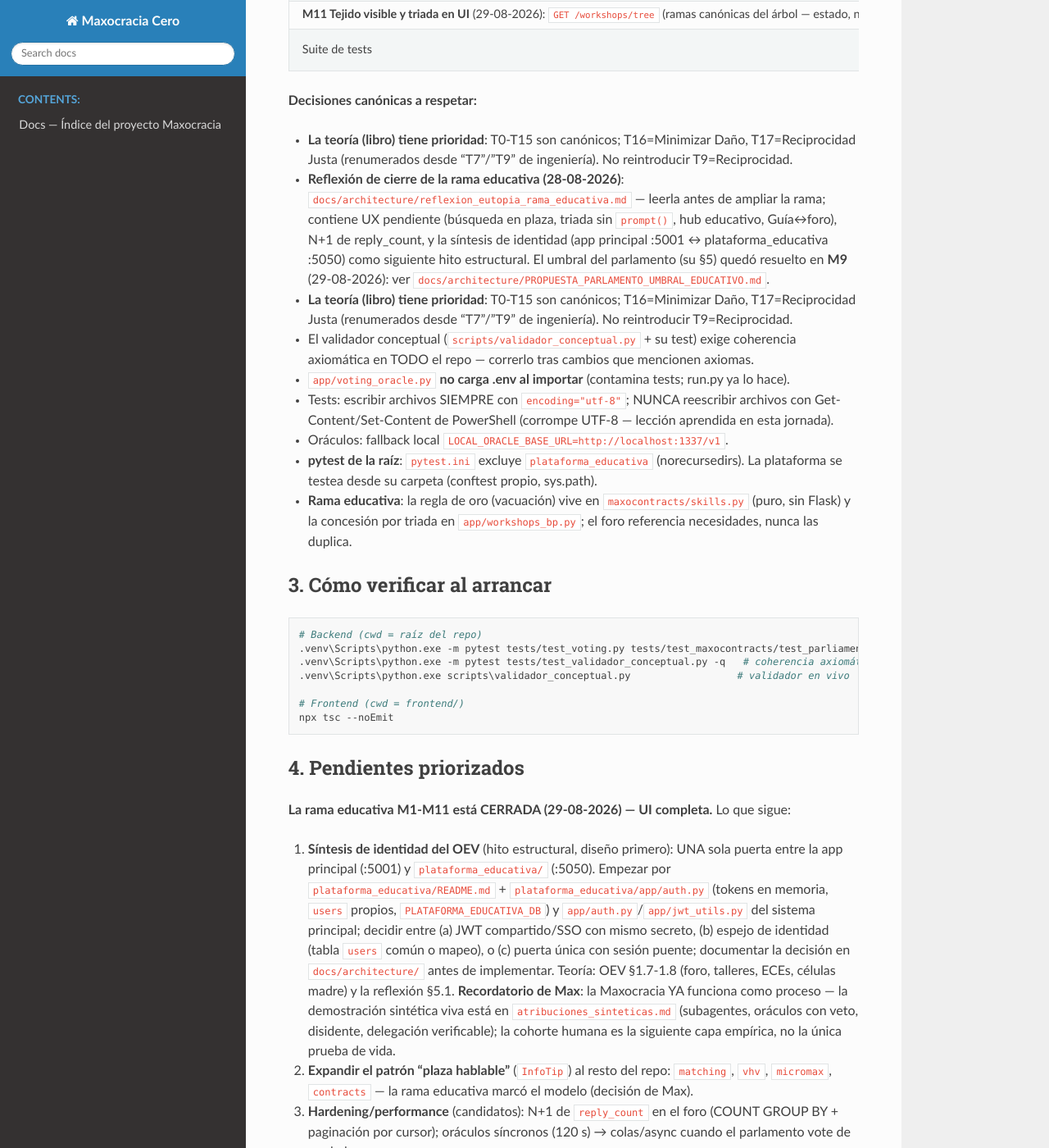
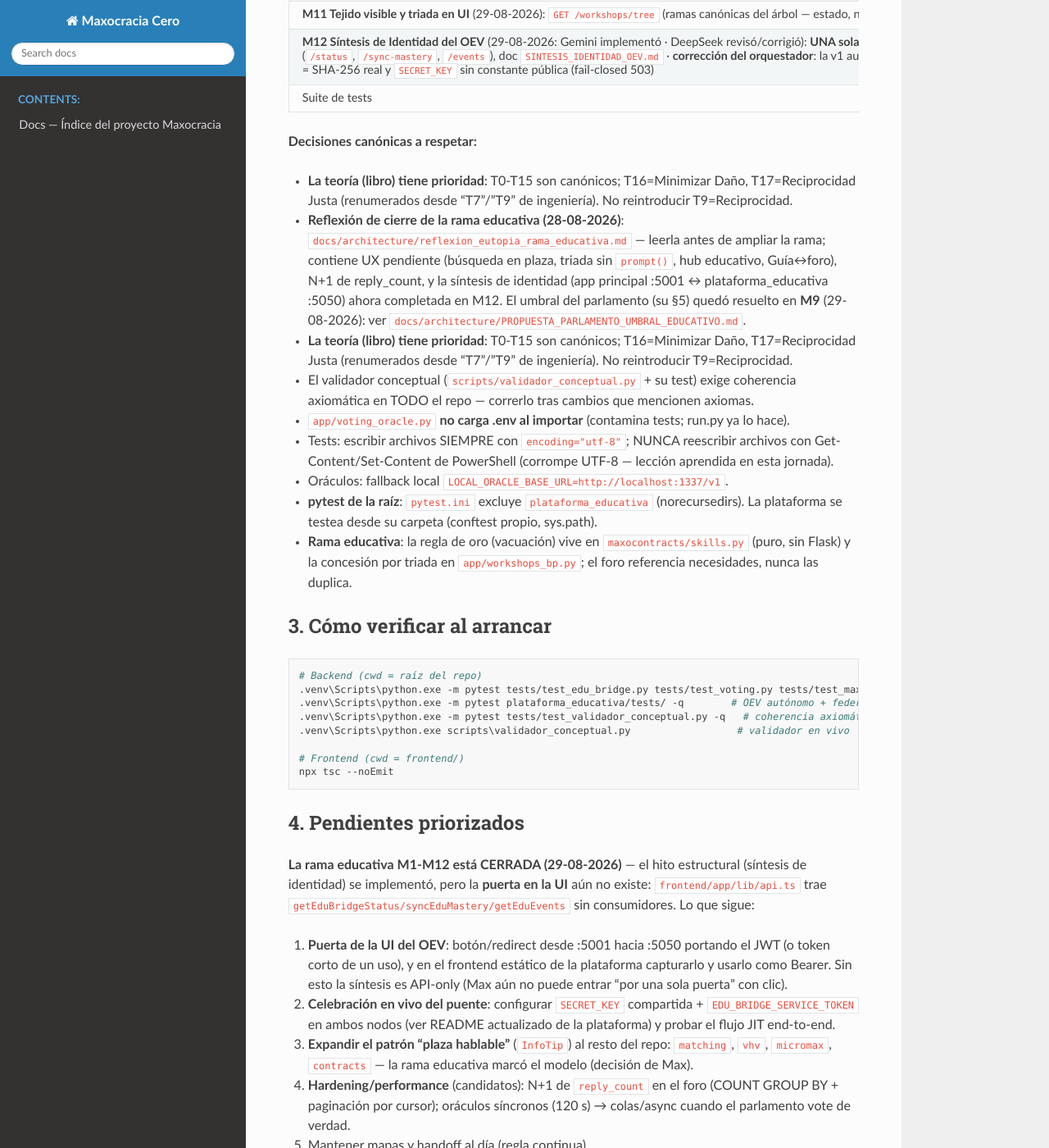
Before and after one commit to maxnelsonlopez/maxocracia-cero, a Sphinx documentation site: the page built from docs/SESION_NEXT_PROMPT.md, in a window 1280 px wide and 1400 px high, scrolled down 2210 px. Shown: the whole window at 82% size. Built offline with Sphinx 7.4.7 and the Read the Docs theme 3.1.0, drawn with Linux system fonts in a browser that asks for light colours; pages that are not in the unit, such as notebooks, are missing from menus.

Commit message:
docs(educacion): sintesis de identidad del OEV - arquitectura, correcciones y atribucion
SINTESIS_IDENTIDAD_OEV.md: doc canonico (Gemini) + seccion de correccion de gobernanza.
README plataforma: como federar (SECRET_KEY compartida + EDU_BRIDGE_SERVICE_TOKEN).
atribuciones: Gemini como autora del M12; revision/correccion del orquestador cabal.
handoff: M12 con revision, suite 872/872 y pendientes (puerta UI / celebracion en vivo).

````diff
--- a/docs/SESION_NEXT_PROMPT.md
+++ b/docs/SESION_NEXT_PROMPT.md
@@ -69,8 +69,9 @@ antes de tocar código. Mantenlo actualizado al cerrar cada jornada.
 | **Rama educativa M1-M8** (28-08-2026, sesión con Max): INV2-EDU en motor; **M2 Foro Abierto** + respuestas (22 tests), **M3 Talleres + regla de oro** (`maxocontracts/skills.py`; triada con veto), **M4 Grupos/ECEs + Células Madre** (12 tests), **M5 UI** + puente `educacion_indice()`, **M6 árbol de habilidades** (`maxocontracts/tree.py`, 20 tests), **M7 Form Cero con años** (`educacion_anos` + puente vivo; 12 tests; revisado por MiniMax), **M8 puente siamés foro↔Plaza de Apoyo** (Cap 12.3.1/bombeo: la necesidad del foro sangra a `participant_needs` — la tabla del matching — sin duplicados; `in_plaza` T13) · MiniMax redactó la guía del foro y revisó M7 | ✅ M1-M8 + docs |
 | **M9 Parlamento Educativo** (29-08-2026): el umbral canónico del puente años↔índice deja de ser constante sagrada — `POST/GET /voting/parliament/educativo` (categoría critical 60/75, T13), acción vinculante `set_edu_umbral`, tablas `edu_parameters`/`edu_parameter_resolutions` (CHECK 12-30), `educacion_indice(anos, umbral)` parametrizada + `get_edu_umbral_anios()` con fallback al canon, anti-flip-flop 14 días, escalera N1+ en ambos parlamentos, finitud (NaN/∞) y no-bool en ambos validadores · Nemotron revisó el diseño (confirmó Rondas/δ, detectó el hueco anti-flip-flop) y MiniMax la propuesta (corrigió atribuciones: "parlamento" no es término del libro — es Cap. 11 §11.7; el 60% de quórum vive en el blueprint) | ✅ **pendiente de la rama CERRADO** · doc `PROPUESTA_PARLAMENTO_UMBRAL_EDUCATIVO.md` · 🔴 siguiente hito estructural: **síntesis de identidad del OEV** (:5001 ↔ :5050) |
 | **M10 Plaza Hablable** (29-08-2026, decisión de Max): **la UI habla en lenguaje de calle, el concepto complejo vive en ayuda emergente** — `InfoTip.tsx` (componente reutilizable ℹ️, hover/clic; `Input` acepta `hint`) + etiquetas humanas en `/foro`, `/talleres`, `/grupos`, `/guia`, `/votaciones` (ParlamentoParams → "Los valores de la vida"; ParlamentoEducativo → "La escuela que queremos") y Form Cero ("¿Cuántos años has estudiado?"). Incluye **búsqueda textual en la plaza** (`GET /forum/posts?q=`, literal + case-insensitive, 6 tests), **hub educativo** (tres caminos con enlaces), **Guía↔foro** (la Guía anuncia la plaza) y **UI del Parlamento Educativo** en `/votaciones` | ✅ (tsc limpio; commits `f2fc7f5`, `c447c9d`, `93543d3`) |
-| **M11 Tejido visible y triada en UI** (29-08-2026): `GET /workshops/tree` (ramas canónicas del árbol — estado, no tribunal), detalle del taller con lista de inscritos, y **concesión por modal** (sin `prompt()/confirm()` — el último ítem UX de la reflexión): solo el facilitador ve el botón; avales explicados con InfoTip; horas de mentoría | ✅ (3 tests; commits `d4c5a24`, `b6639ed`) · **La UI del OEV de la rama educativa está COMPLETA** — queda solo la síntesis de identidad (:5001 ↔ :5050) |
-| Suite de tests | **858/858** (verificado 29-08-2026 tras M9; plataforma educativa 32/32 en su propio venv/contexto — excluida de la recolección raíz vía `pytest.ini` `norecursedirs`; validador conceptual OK) |
+| **M11 Tejido visible y triada en UI** (29-08-2026): `GET /workshops/tree` (ramas canónicas del árbol — estado, no tribunal), detalle del taller con lista de inscritos, y **concesión por modal** (sin `prompt()/confirm()` — el último ítem UX de la reflexión): solo el facilitador ve el botón; avales explicados con InfoTip; horas de mentoría | ✅ (3 tests; commits `d4c5a24`, `b6639ed`) |
+| **M12 Síntesis de Identidad del OEV** (29-08-2026: Gemini implementó · DeepSeek revisó/corrigió): **UNA sola puerta de identidad** entre :5001 y :5050 — autenticación híbrida en `plataforma_educativa/app/auth.py` (tokens locales en memoria + JWTs federados con clave compartida, JIT vinculando `maxo_user_id`, migración idempotente), blueprint `app/edu_bridge_bp.py` (`/status`, `/sync-mastery`, `/events`), doc `SINTESIS_IDENTIDAD_OEV.md` · **corrección del orquestador**: la v1 auto-promovía N0→N1 con un POST del propio usuario (la escalera se compraba) → ahora el nodo OEV reporta con token de servicio `EDU_BRIDGE_SERVICE_TOKEN` (fail-closed 403), **sin auto-promoción** (la escalera es del primer acuerdo, Cap. 13), `t13_hash` = SHA-256 real y `SECRET_KEY` sin constante pública (fail-closed 503) | ✅ (40/40 en OEV —6 JWT + 1 fail-closed—, 5/5 puente corregido, tsc limpio) |
+| Suite de tests | **862/862** (verificado 29-08-2026 tras M12; plataforma educativa 40/40; tsc limpio; validador conceptual OK) |
 
 **Decisiones canónicas a respetar:**
 - **La teoría (libro) tiene prioridad**: T0-T15 son canónicos; T16=Minimizar Daño, T17=Reciprocidad
@@ -78,7 +79,7 @@ antes de tocar código. Mantenlo actualizado al cerrar cada jornada.
 - **Reflexión de cierre de la rama educativa (28-08-2026)**: `docs/architecture/reflexion_eutopia_rama_educativa.md`
   — leerla antes de ampliar la rama; contiene UX pendiente (búsqueda en plaza, triada sin
   `prompt()`, hub educativo, Guía↔foro), N+1 de reply_count, y la síntesis de identidad
-  (app principal :5001 ↔ plataforma_educativa :5050) como siguiente hito estructural.
+  (app principal :5001 ↔ plataforma_educativa :5050) ahora completada en M12.
   El umbral del parlamento (su §5) quedó resuelto en **M9** (29-08-2026): ver
   `docs/architecture/PROPUESTA_PARLAMENTO_UMBRAL_EDUCATIVO.md`.
 - **La teoría (libro) tiene prioridad**: T0-T15 son canónicos; T16=Minimizar Daño, T17=Reciprocidad
@@ -99,7 +100,8 @@ antes de tocar código. Mantenlo actualizado al cerrar cada jornada.
 
 ```powershell
 # Backend (cwd = raíz del repo)
-.venv\Scripts\python.exe -m pytest tests/test_voting.py tests/test_maxocontracts/test_parliament.py tests/test_parlamento_educativo.py tests/test_sdv_educacion_puente.py -q
+.venv\Scripts\python.exe -m pytest tests/test_edu_bridge.py tests/test_voting.py tests/test_maxocontracts/test_parliament.py tests/test_parlamento_educativo.py tests/test_sdv_educacion_puente.py -q
+.venv\Scripts\python.exe -m pytest plataforma_educativa/tests/ -q        # OEV autónomo + federado
 .venv\Scripts\python.exe -m pytest tests/test_validador_conceptual.py -q   # coherencia axiomática
 .venv\Scripts\python.exe scripts\validador_conceptual.py                  # validador en vivo
 
@@ -109,26 +111,16 @@ npx tsc --noEmit
 
 ## 4. Pendientes priorizados
 
-**La rama educativa M1-M11 está CERRADA (29-08-2026) — UI completa.** Lo que sigue:
+**La rama educativa M1-M12 está CERRADA (29-08-2026)** — el hito estructural (síntesis de identidad) se implementó, pero la **puerta en la UI** aún no existe: `frontend/app/lib/api.ts` trae `getEduBridgeStatus/syncEduMastery/getEduEvents` sin consumidores. Lo que sigue:
 
-1. **Síntesis de identidad del OEV** (hito estructural, diseño primero): UNA sola puerta
-   entre la app principal (:5001) y `plataforma_educativa/` (:5050). Empezar por
-   `plataforma_educativa/README.md` + `plataforma_educativa/app/auth.py` (tokens en
-   memoria, `users` propios, `PLATAFORMA_EDUCATIVA_DB`) y `app/auth.py`/`app/jwt_utils.py`
-   del sistema principal; decidir entre (a) JWT compartido/SSO con mismo secreto,
-   (b) espejo de identidad (tabla `users` común o mapeo), o (c) puerta única con
-   sesión puente; documentar la decisión en `docs/architecture/` antes de implementar.
-   Teoría: OEV §1.7-1.8 (foro, talleres, ECEs, células madre) y la reflexión §5.1.
-   **Recordatorio de Max**: la Maxocracia YA funciona como proceso — la demostración
-   sintética viva está en `atribuciones_sinteticas.md` (subagentes, oráculos con veto,
-   disidente, delegación verificable); la cohorte humana es la siguiente capa empírica,
-   no la única prueba de vida.
-2. **Expandir el patrón "plaza hablable"** (`InfoTip`) al resto del repo: `matching`,
+1. **Puerta de la UI del OEV**: botón/redirect desde :5001 hacia :5050 portando el JWT (o token corto de un uso), y en el frontend estático de la plataforma capturarlo y usarlo como Bearer. Sin esto la síntesis es API-only (Max aún no puede entrar "por una sola puerta" con clic).
+2. **Celebración en vivo del puente**: configurar `SECRET_KEY` compartida + `EDU_BRIDGE_SERVICE_TOKEN` en ambos nodos (ver README actualizado de la plataforma) y probar el flujo JIT end-to-end.
+3. **Expandir el patrón "plaza hablable"** (`InfoTip`) al resto del repo: `matching`,
    `vhv`, `micromax`, `contracts` — la rama educativa marcó el modelo (decisión de Max).
-3. **Hardening/performance** (candidatos): N+1 de `reply_count` en el foro (COUNT GROUP
+4. **Hardening/performance** (candidatos): N+1 de `reply_count` en el foro (COUNT GROUP
    BY + paginación por cursor); oráculos síncronos (120 s) → colas/async cuando el
    parlamento vote de verdad.
-4. Mantener mapas y handoff al día (regla continua)
+5. Mantener mapas y handoff al día (regla continua)
 
 **Futuro posible (fuera de la Ola 4)**: hitos del informe del Reino Sintético
 (`docs/architecture/informe_reino_sintetico_2026-08-12.md` §7): EIR por entidad sintética, AVA con
````
Also changed, not shown: docs/architecture/SINTESIS_IDENTIDAD_OEV.md (added, +92 -0 lines), docs/architecture/atribuciones_sinteticas.md (+20 -3 lines), plataforma_educativa/README.md.
